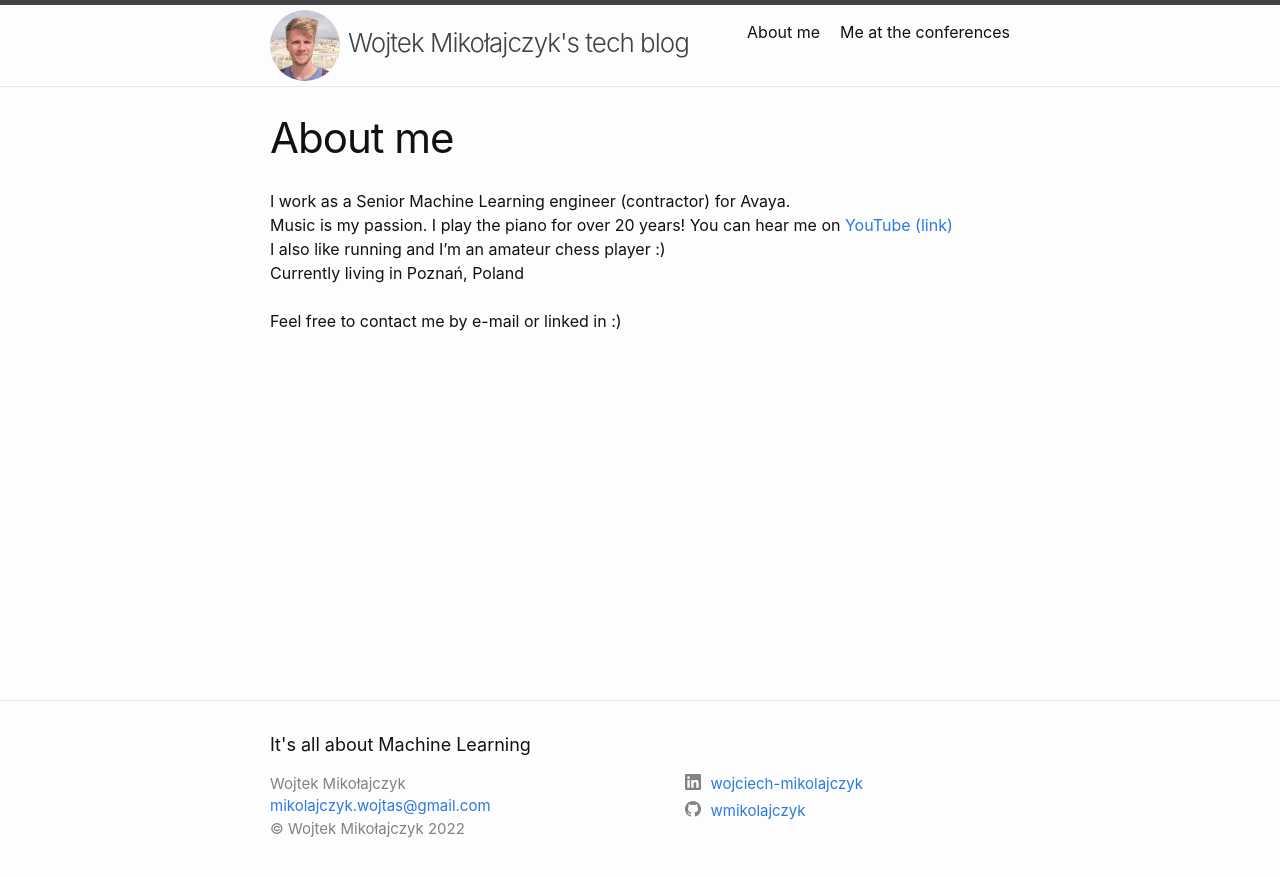
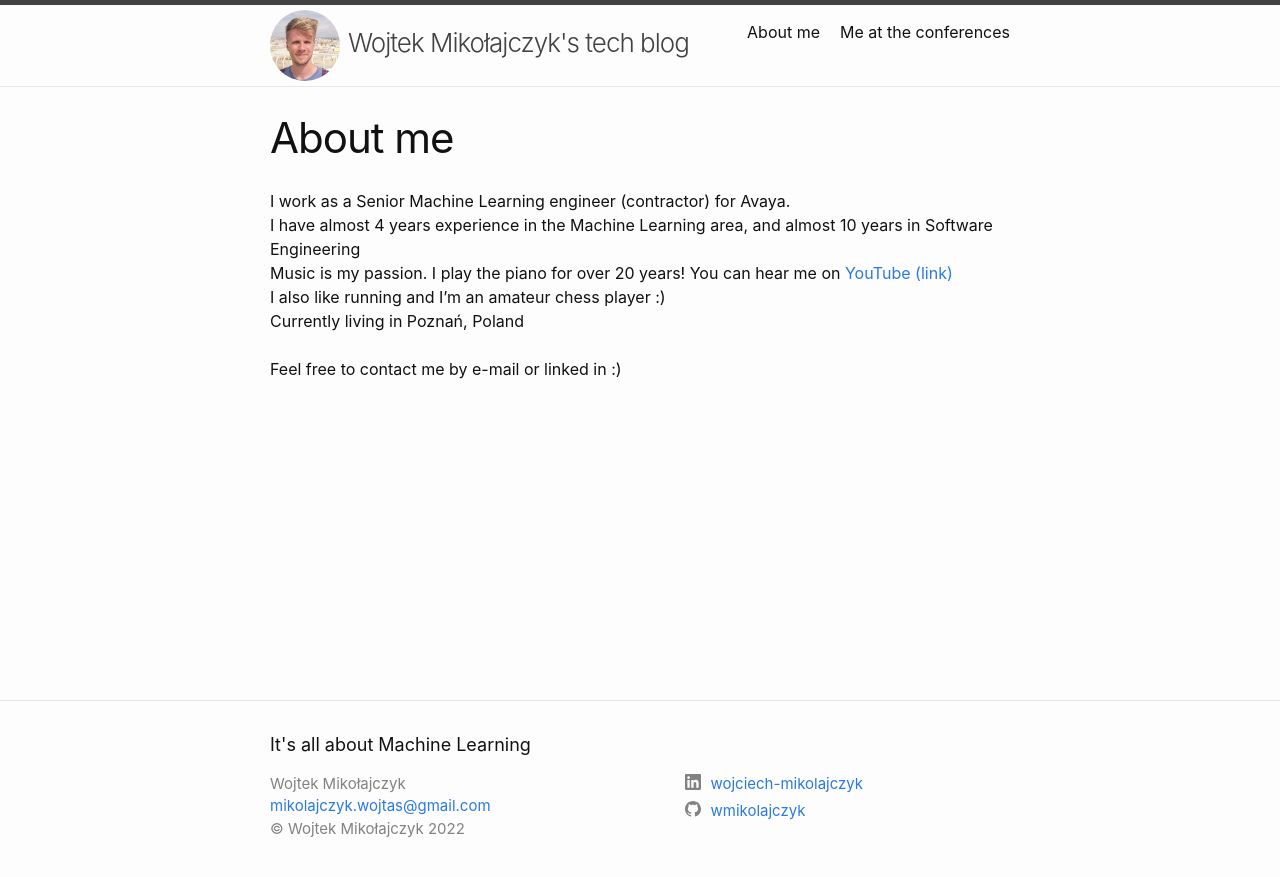
Before and after one commit to wmikolajczyk/womiko-blog, a Jekyll site: the page built from about_me.markdown, in a window 1280 px wide. Shown: the top 877 px of the page. Built offline with Jekyll 4.4.1, drawn with Linux system fonts in a browser that asks for light colours.

Commit message:
Add experience in about me

```diff
--- a/about_me.markdown
+++ b/about_me.markdown
@@ -5,6 +5,7 @@ permalink: /about-me/
 ---
 
 I work as a Senior Machine Learning engineer (contractor) for Avaya.\
+I have almost 4 years experience in the Machine Learning area, and almost 10 years in Software Engineering \
 Music is my passion. I play the piano for over 20 years! You can hear me on [YouTube (link)](https://www.youtube.com/watch?v=8H_SrFOVxx0) \
 I also like running and I'm an amateur chess player :)\
 Currently living in Poznań, Poland\
```
